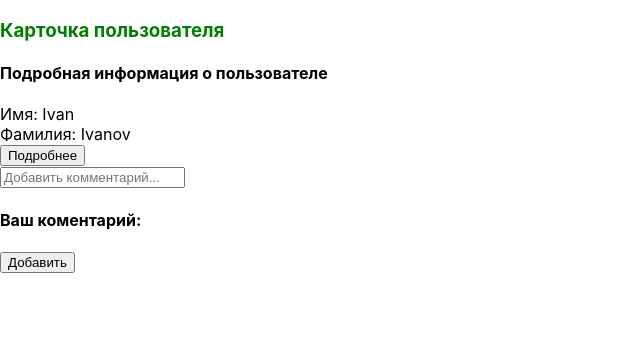
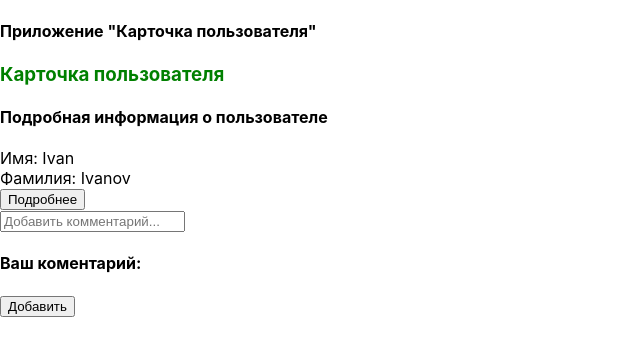
Before and after one commit to tvivlad/react_workflows, a React (Create React App) app: page / in a window 1280 px wide. Shown: the top 356 px of the page, without its empty margins (0-640 px from the left). Built offline with nearby package versions, Linux system fonts and the light colour scheme.

Commit message:
another headline is added

```diff
--- a/src/App.js
+++ b/src/App.js
@@ -17,6 +17,7 @@ function App() {
   }, [])
   return (
     <div>
+      <h4>Приложение "Карточка пользователя"</h4>
       <h3 style={{ color: 'green' }}>Карточка пользователя</h3>
       {showSubTitle && (
         <h4 data-testid='h4-id'>Подробная информация о пользователе</h4>
```
